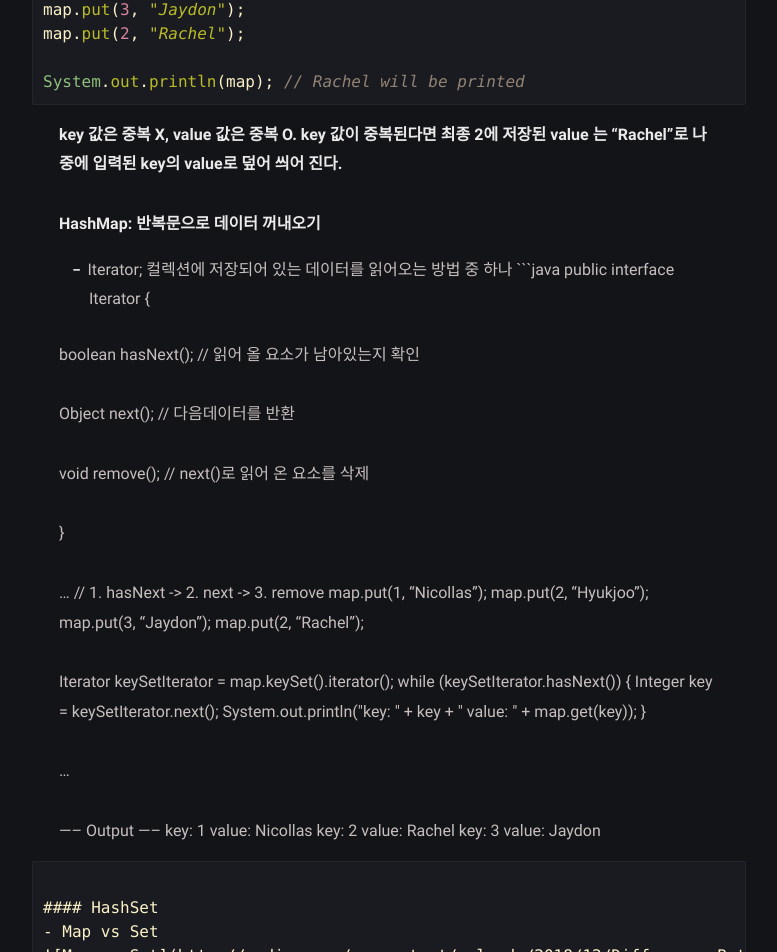
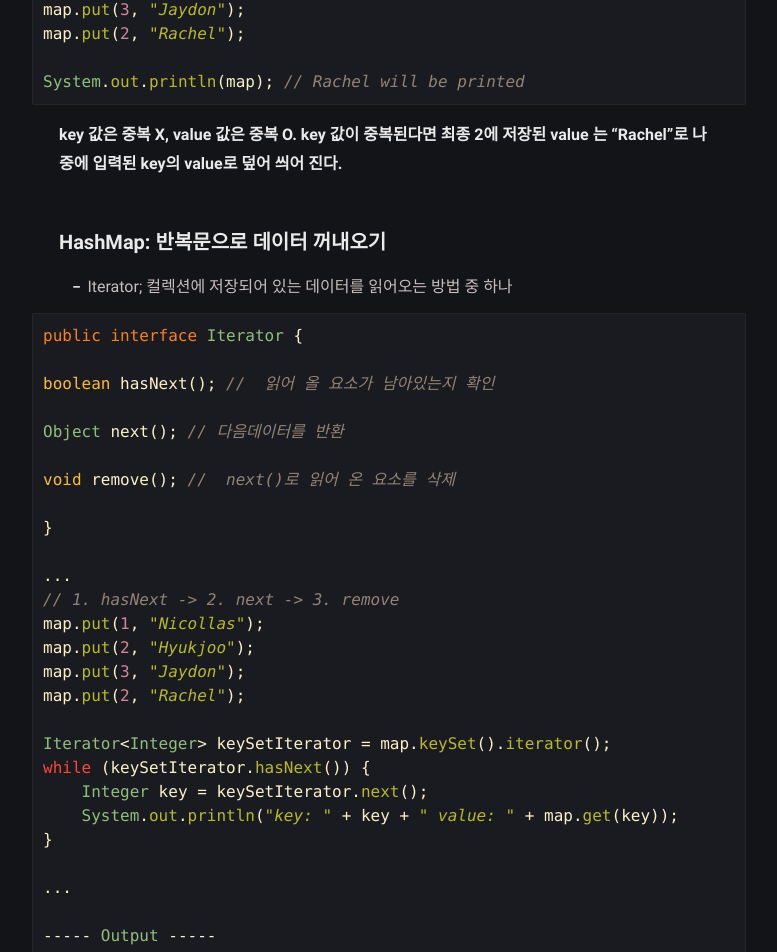
Before and after one commit to Hyukjoo-Lee/Hyukjoo-Lee.github.io, a Jekyll site: the page built from _posts/2022-06-29-Java_Algorithms_prefix.markdown, in a window 1280 px wide and 1400 px high, scrolled down 821 px. Shown: the top 952 px of the window, without its empty margins (251-1028 px from the left). Built offline with Jekyll 4.4.1, drawn with Linux system fonts in a browser that asks for light colours; some of the changed text lies outside the part shown.

Commit message:
fixed some displaying problems

````diff
--- a/_posts/2022-06-29-Java_Algorithms_prefix.markdown
+++ b/_posts/2022-06-29-Java_Algorithms_prefix.markdown
@@ -24,10 +24,12 @@ map.put(2, "Rachel");
 
 System.out.println(map); // Rachel will be printed
 ```
+
 **key 값은 중복 X, value 값은 중복 O. key 값이 중복된다면 최종 2에 저장된 value 는 "Rachel"로 나중에 입력된 key의 value로 덮어 씌어 진다.**
 
-**HashMap: 반복문으로 데이터 꺼내오기**
+#### HashMap: 반복문으로 데이터 꺼내오기
 - Iterator;  컬렉션에 저장되어 있는 데이터를 읽어오는 방법 중 하나
+
 ```java
 public interface Iterator {
 
````
